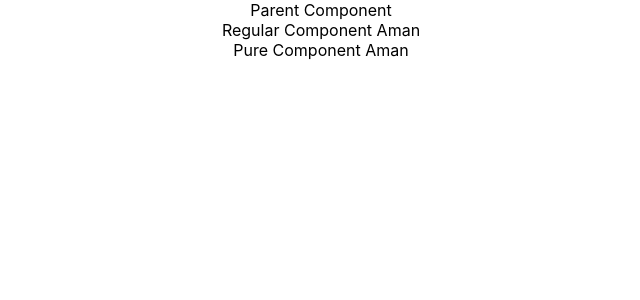
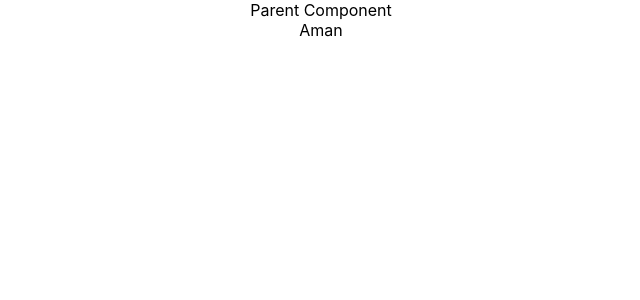
Before and after one commit to aman06it/React-tutorials, a React (Create React App) app: page / in a window 1280 px wide. Shown: the top 300 px of the page, without its empty margins (319-959 px from the left). Built offline with nearby package versions, Linux system fonts and the light colour scheme.

Commit message:
React memo implementation.

```diff
--- /dev/null
+++ b/src/components/MemoComp.js
@@ -0,0 +1,12 @@
+import React from 'react'
+
+function MemoComp({name}) {
+    console.log('Rendring Memo Component')
+  return (
+    <div>
+        {name}
+    </div>
+  )
+}
+
+export default React.memo(MemoComp)
--- a/src/components/ParentComp.js
+++ b/src/components/ParentComp.js
@@ -1,8 +1,9 @@
-import React, { Component, PureComponent } from 'react'
+import React, { Component } from 'react'
+import MemoComp from './MemoComp'
 import PureComp from './PureComponent'
 import RegularComp from './RegularComp'
 
-export default class ParentComp extends PureComponent {
+export default class ParentComp extends Component {
     constructor(){
         super()
         this.state={
@@ -21,8 +22,9 @@
     return (
         <div>
             Parent Component
-            <RegularComp name={this.state.name}/>
-            <PureComp name={this.state.name}/>
+            {/* <RegularComp name={this.state.name}/>
+            <PureComp name={this.state.name}/> */}
+            <MemoComp name={this.state.name}/>
         </div>
     )
   }
```
